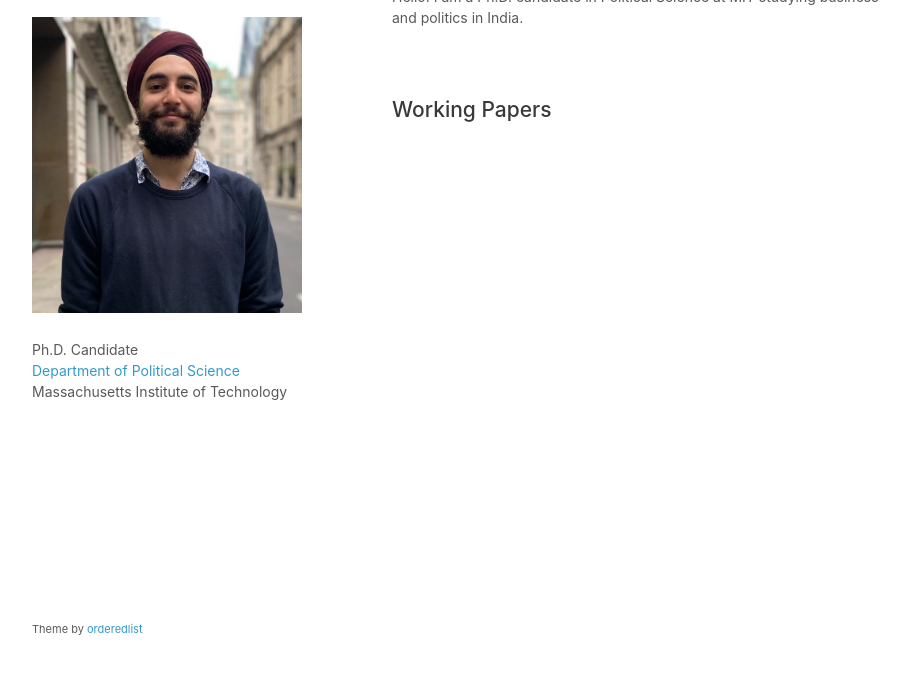
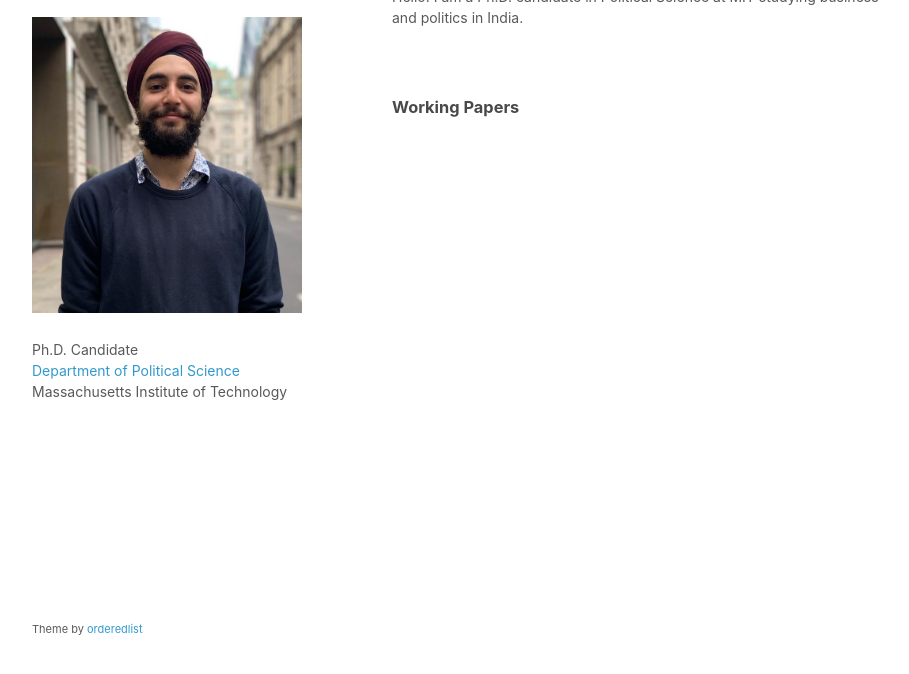
Before and after one commit to sukritpuri/sukritpuri.github.io, a plain HTML site: page index.html in a window 1280 px wide. Shown: the part 92-766 px from the top of the page, without its empty margins (178-1087 px from the left). Drawn offline with Linux system fonts and the light colour scheme.

Commit message:
Update index.html

```diff
--- a/index.html
+++ b/index.html
@@ -29,7 +29,7 @@
 
       <section>
       <header>
-       <h2>Working Papers</h2>
+       <h3><b>Working Papers</b></h3>
       </header>
 
       </section>
```
